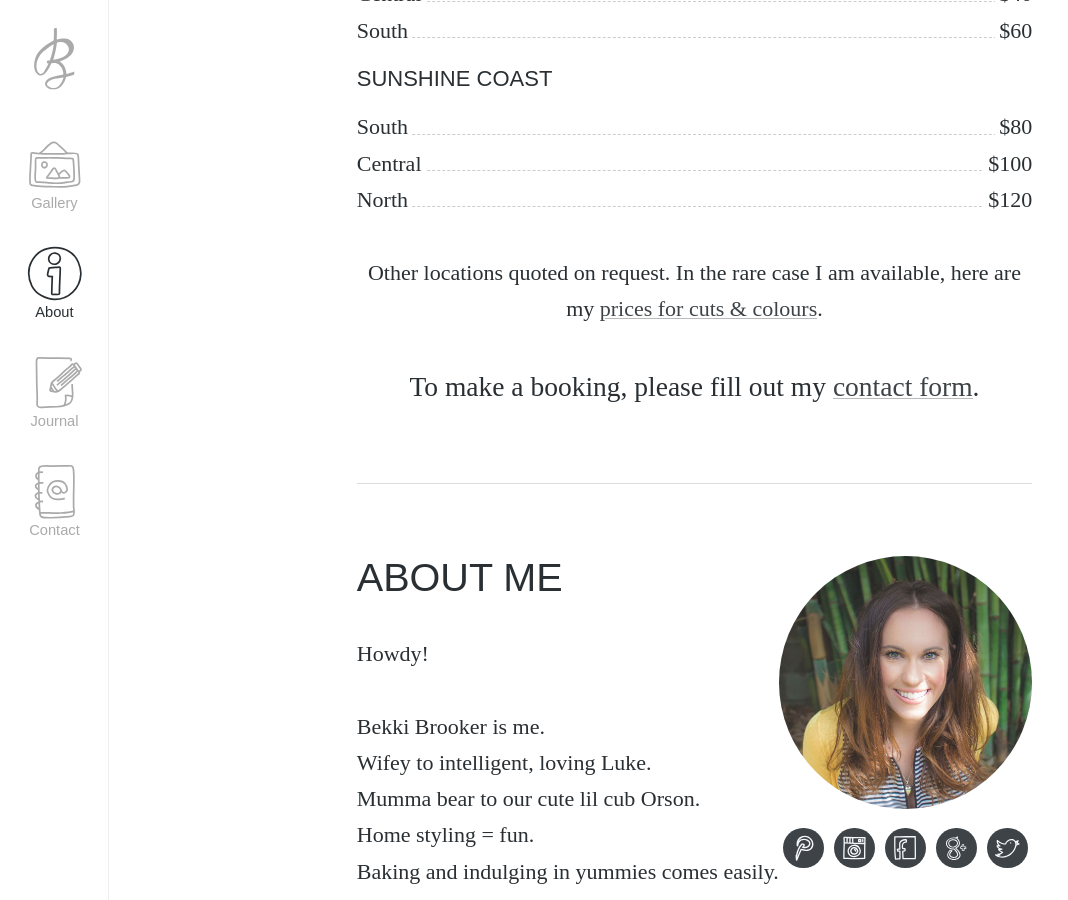
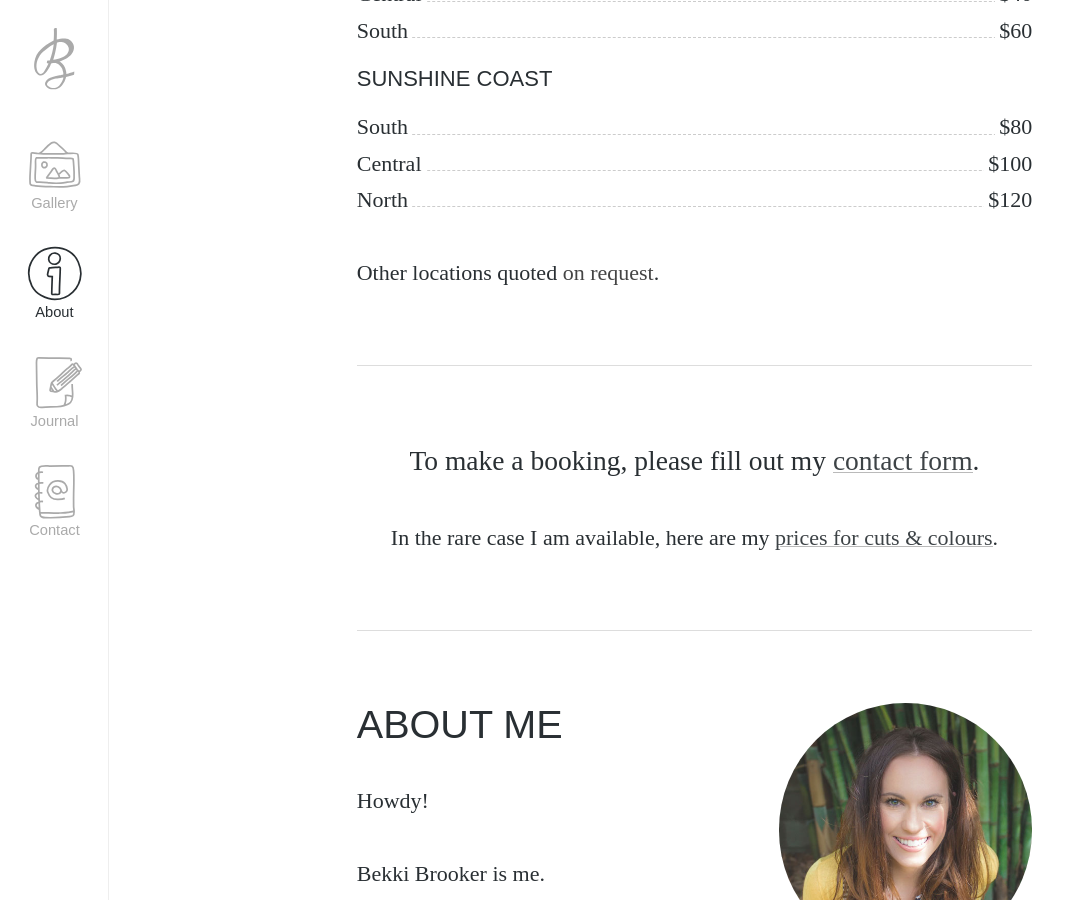
Before and after one commit to lukebrooker/bekkibrooker, a Jekyll site: the page built from about.html, in a window 1280 px wide and 900 px high, scrolled down 1176 px. Shown: the whole window, without its empty margins (0-1068 px from the left). Built offline with Jekyll 4.4.1, drawn with Linux system fonts in a browser that asks for light colours.

Commit message:
Tweak about page

```diff
--- a/about.html
+++ b/about.html
@@ -121,9 +121,12 @@ published: true
     </ul>
   </div>
 
-  <div class="u-textCenter u-sMV1 Prose">
-    <p>Other locations quoted on request. In the rare case I am available, here are my <a href="/about/cuts-colours">prices for cuts &amp; colours</a>.</p>
-    <p class="u-textLead">To make a booking, please fill out my <a href="/contact">contact form</a>.</p>
+  <p class="u-SMT1">Other locations quoted <strong><a href="/contact">on request</a></strong>.</p>
+
+  <div class="u-sMB1 Prose">
+    <hr>
+    <p class="u-textCenter u-textLead">To make a booking, please fill out my <a href="/contact">contact form</a>.</p>
+    <p class="u-textCenter">In the rare case I am available, here are my <a href="/about/cuts-colours">prices for cuts &amp; colours</a>.</p>
   </div>
   <hr>
   <section class="Prose">
```
Also changed, not shown: assets/images/Icon-google.svg.
